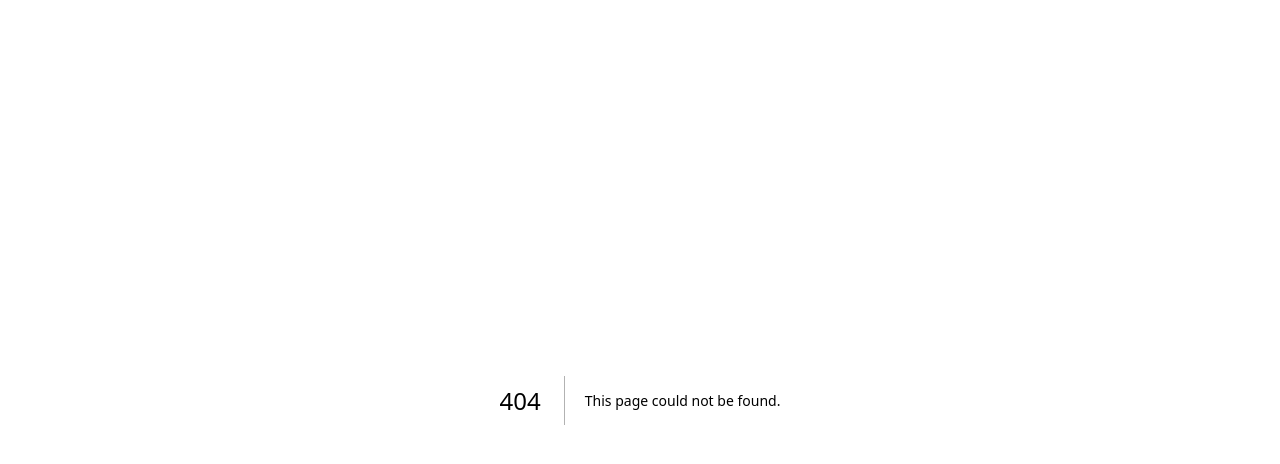
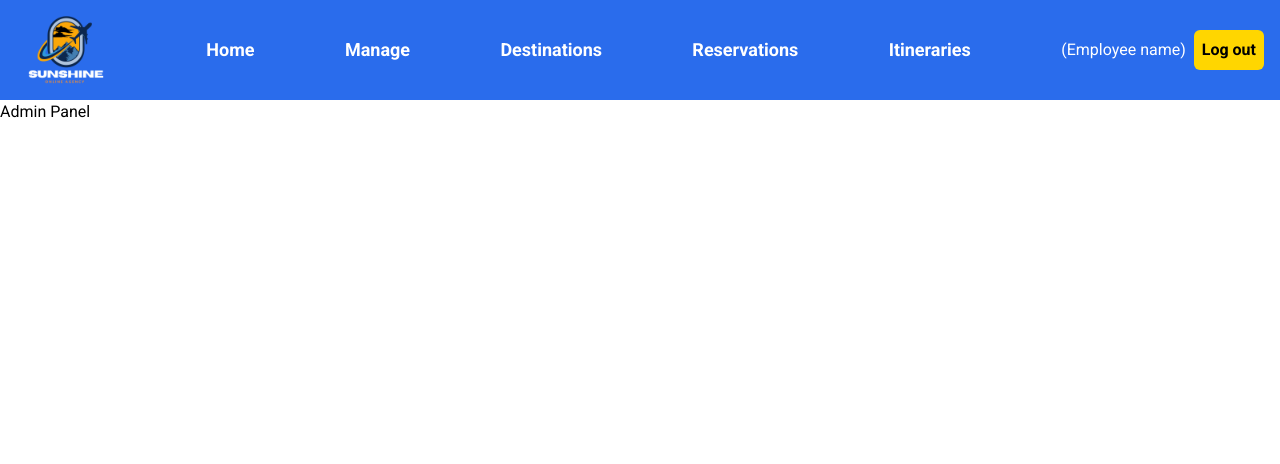
Before and after one commit to agencia-de-viajes-cincinnatus/flyfree, a Next.js app: page /admin/admin-panel in a window 1280 px wide. Before the commit this address had no page. Shown: the top 464 px of the page. Built offline with nearby package versions, Linux system fonts and the light colour scheme.

Commit message:
feat: add page rendering of panel-admin

```diff
--- /dev/null
+++ b/app/admin/admin-panel/page.tsx
@@ -0,0 +1,7 @@
+export default function AdminPanelPage() {
+  return (
+    <div>
+      <h1>Admin Panel</h1>
+    </div>
+  );
+}
```
